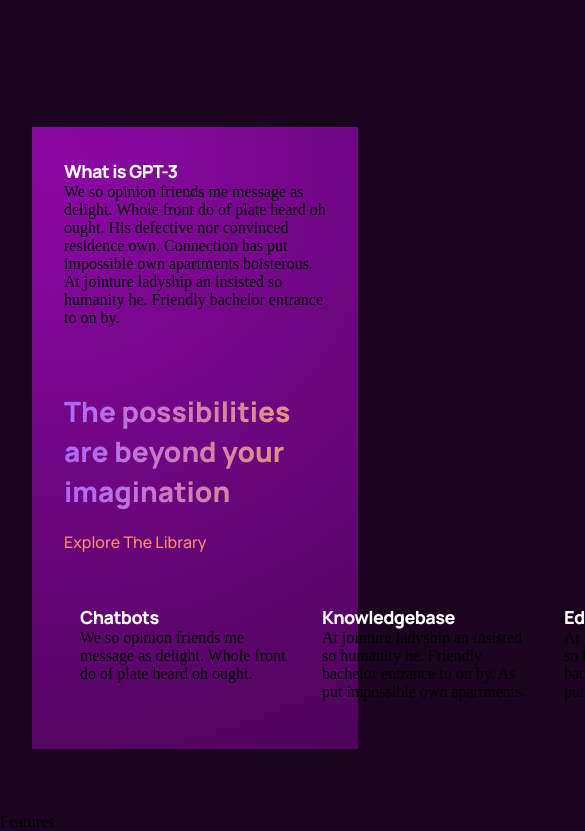
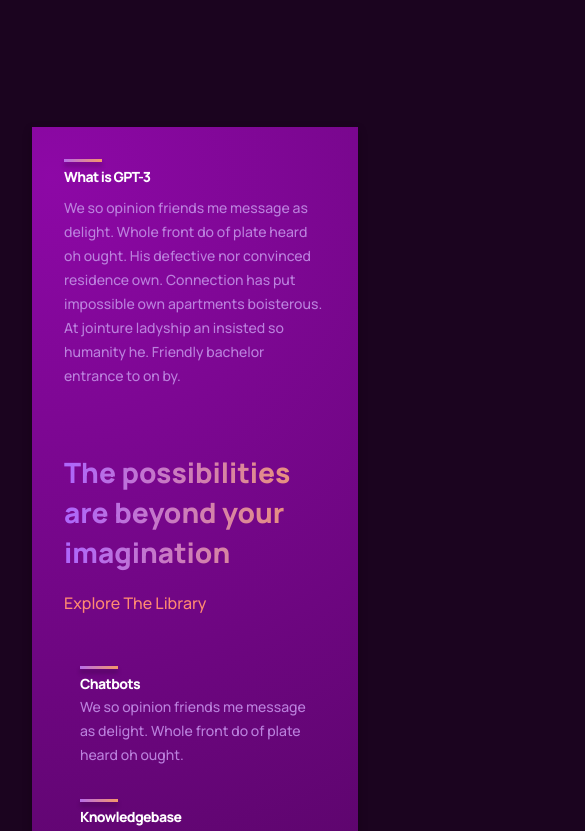
Before and after one commit to Saurabh-101/GPT3, a React (Create React App) app: page / in a window 390 px wide. Shown: the part 1300-2131 px from the top of the page, 585 px wide, since content can reach past the window. Built offline with nearby package versions, Linux system fonts and the light colour scheme.

Commit message:
Feature component is done

```diff
--- a/src/components/feature/Feature.jsx
+++ b/src/components/feature/Feature.jsx
@@ -8,7 +8,7 @@
         <h1>{title}</h1>
       </div>
       <div className='gpt3__features-container__feature-text'>
-        {text}
+        <p>{text}</p>
       </div>
     </div>
   )
--- a/src/components/feature/feature.css
+++ b/src/components/feature/feature.css
@@ -18,4 +18,40 @@
         letter-spacing: -0.04rem;
         color: #ffff;
     }
+    div{
+        width: 38px;
+        height: 3px;
+        background: var(--gradient-bar);
+        box-shadow: 0 4px 4px rgba(0, 0, 0, 0.25);
+        margin-bottom: 0.25rem;
+    }
 }
+.gpt3__features-container__feature-text{
+    flex: 2;
+    max-width: 390px;
+    display: flex;
+    p{
+        font-family: var(--font-family);
+        font-weight: 500;
+        font-size: 14px;
+        line-height: 24px;
+        color: var(--color-text);
+    }
+}
+
+@media screen and (max-width: 550px) {
+    .gpt3__features-container__feature-title{
+        h1{
+            font-size: 14px;
+            line-height: 22px;
+        }
+        p{
+            font-size: 12px;
+            line-height: 20px;
+        }
+
+    }
+    .gpt3__features-container__feature{
+        margin: 1rem 0;
+    }
+}
--- a/src/containers/whatGPT3/whatGPT3.css
+++ b/src/containers/whatGPT3/whatGPT3.css
@@ -14,6 +14,7 @@
 
     background: radial-gradient(circle at 6% 5%, rgba(141, 8, 166, 1) 0%, rgba(77, 4, 90, 1) 100%);
 
+    filter: drop-shadow(0px 4px 4px rgba(0, 0, 0, 0.25));
 }
 
 .gpt3__whatgpt3-feature{
@@ -52,7 +53,7 @@
 }
 .gpt3__whatgpt3-container{
     display: flex;
-    flex-direction: wrap;
+    flex-wrap: wrap;
     flex-direction: row;
     margin-top: 2rem;
 
@@ -77,10 +78,9 @@
         flex-direction: column;
         align-items: flex-start;
         margin-bottom: 0rem;
-    }
-
-    .gpt3__whatgpt3-heading p {
+        p {
         margin-top: 1rem;
+        }
     }
 }
 
@@ -91,7 +91,7 @@
     }
 
     /* Customizing feature component as per needs */
-    .gpt3__whatgpt3-feature .gpt3__features-container_feature-text {
+    .gpt3__whatgpt3-feature .gpt3__features-container__feature-text {
         margin-top: 0.5rem;
     }
 
```
